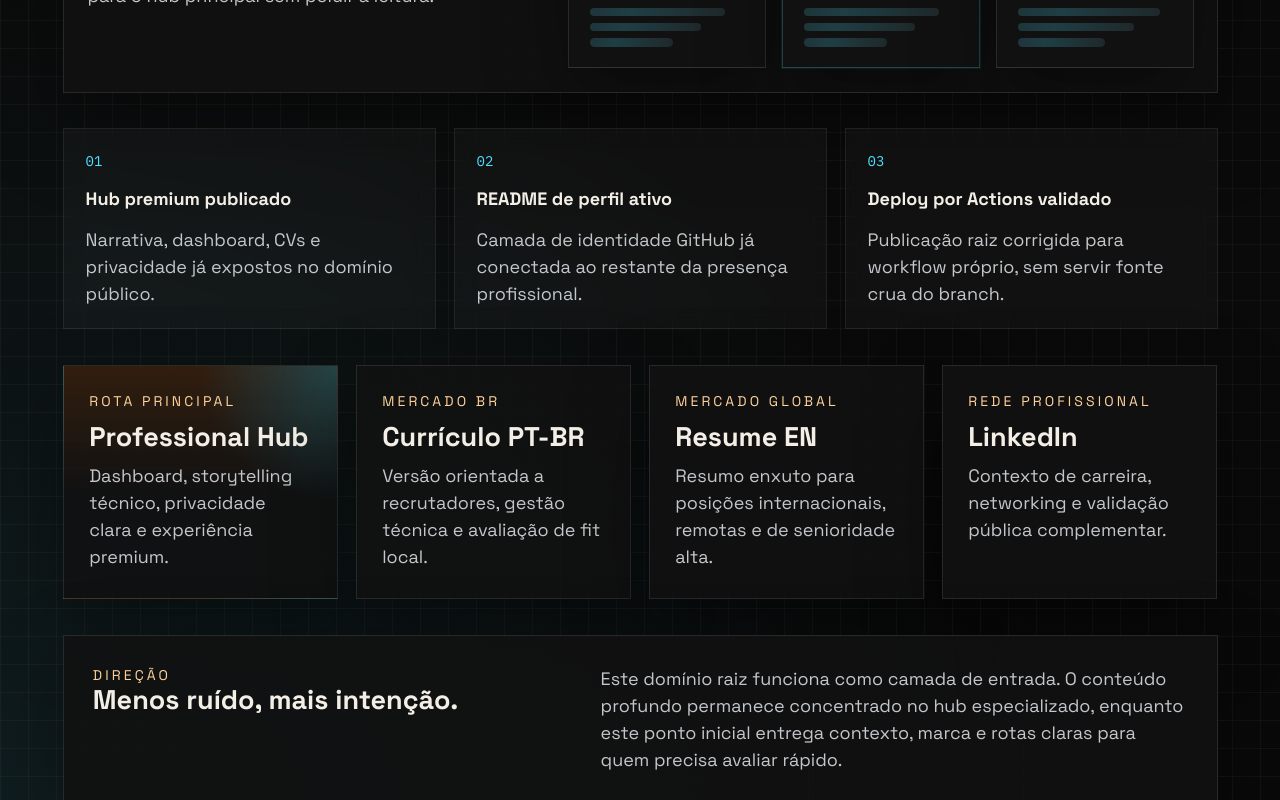
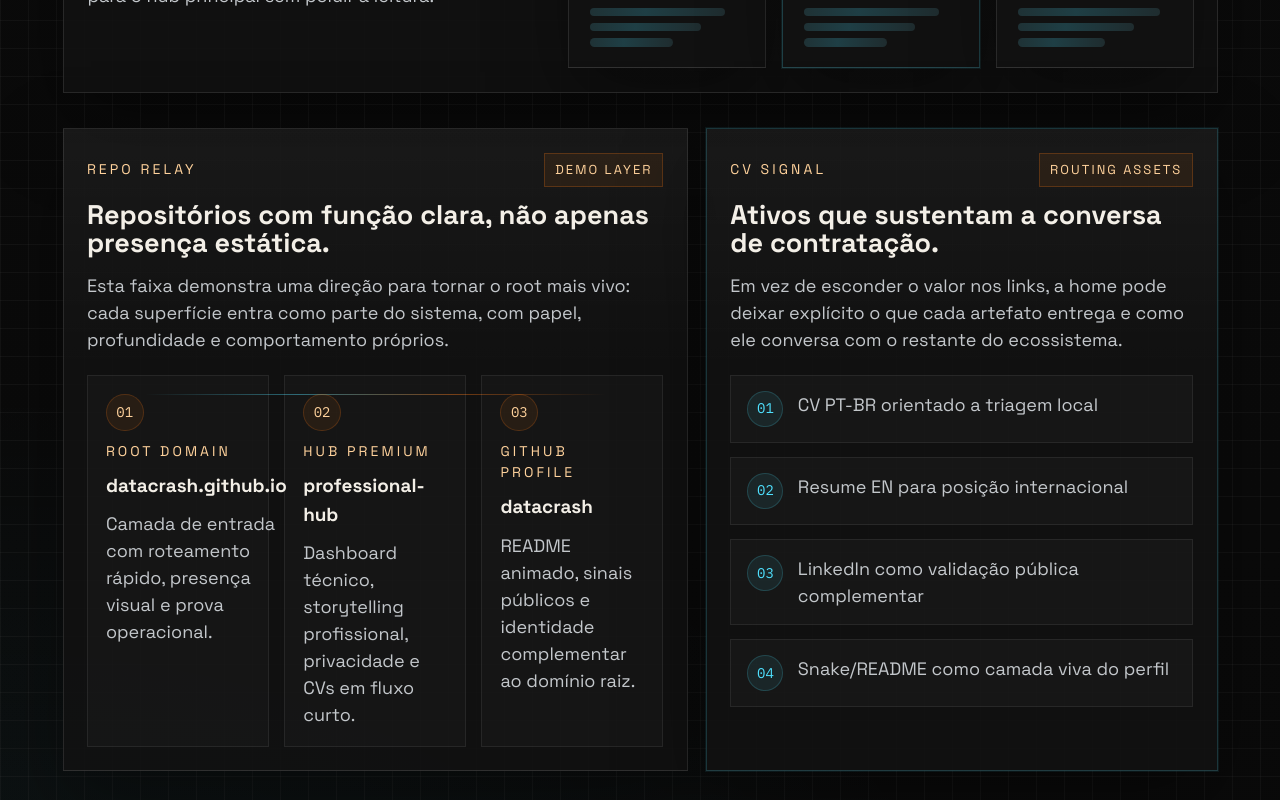
Before and after one commit to DataCrash/datacrash.github.io, a React (Vite) app: page / in a window 1280 px wide. Shown: the part 1660-2460 px from the top of the page. Built offline with nearby package versions, Linux system fonts and the light colour scheme.

Commit message:
feat: add live repo and CV signal demo

```diff
--- a/src/App.css
+++ b/src/App.css
@@ -446,6 +446,155 @@
   color: var(--text);
 }
 
+.surface-grid {
+  display: grid;
+  grid-template-columns: minmax(0, 1.1fr) minmax(0, 0.9fr);
+  gap: 1rem;
+}
+
+.surface-panel {
+  position: relative;
+  overflow: hidden;
+  padding: 1.3rem;
+  border: 1px solid var(--border);
+  background:
+    linear-gradient(180deg, rgba(255, 255, 255, 0.035), transparent 38%),
+    var(--panel);
+  box-shadow: var(--shadow);
+}
+
+.surface-panel-accent {
+  border-color: rgba(79, 225, 255, 0.18);
+  box-shadow:
+    0 0 0 1px rgba(79, 225, 255, 0.07),
+    var(--shadow);
+}
+
+.surface-panel::after {
+  content: "";
+  position: absolute;
+  inset: 0;
+  background: radial-gradient(
+    circle 18rem at var(--mx) var(--my),
+    rgba(79, 225, 255, 0.1),
+    transparent 48%
+  );
+  opacity: 0;
+  transition: opacity 220ms ease;
+  pointer-events: none;
+}
+
+.surface-panel:hover::after {
+  opacity: 1;
+}
+
+.surface-panel-head {
+  display: flex;
+  align-items: center;
+  justify-content: space-between;
+  gap: 0.75rem;
+  margin-bottom: 0.8rem;
+}
+
+.surface-panel h2 {
+  margin-bottom: 0.8rem;
+}
+
+.relay-lane {
+  position: relative;
+  display: grid;
+  grid-template-columns: repeat(3, minmax(0, 1fr));
+  gap: 0.85rem;
+  margin-top: 1.2rem;
+}
+
+.relay-lane::before {
+  content: "";
+  position: absolute;
+  top: 1.1rem;
+  left: 10%;
+  right: 10%;
+  height: 1px;
+  background: linear-gradient(
+    90deg,
+    transparent,
+    rgba(79, 225, 255, 0.42),
+    rgba(255, 122, 24, 0.42),
+    transparent
+  );
+}
+
+.relay-card {
+  position: relative;
+  z-index: 1;
+  display: grid;
+  align-content: start;
+  gap: 0.55rem;
+  min-height: 12.5rem;
+  padding: 1rem;
+  text-decoration: none;
+  color: inherit;
+  border: 1px solid var(--border-soft);
+  background: rgba(255, 255, 255, 0.025);
+  transition:
+    transform 0.18s ease,
+    border-color 0.18s ease,
+    background 0.18s ease;
+}
+
+.relay-card:hover {
+  transform: translateY(-3px);
+  border-color: rgba(79, 225, 255, 0.25);
+}
+
+.relay-index {
+  display: inline-flex;
+  align-items: center;
+  justify-content: center;
+  width: 2.1rem;
+  height: 2.1rem;
+  border-radius: 999px;
+  border: 1px solid rgba(255, 122, 24, 0.2);
+  background: rgba(255, 122, 24, 0.08);
+  color: var(--accent-strong);
+  font-family: var(--mono);
+  font-size: 0.78rem;
+}
+
+.relay-card strong {
+  font-size: 1.05rem;
+}
+
+.artifact-list {
+  display: grid;
+  gap: 0.75rem;
+  margin-top: 1.2rem;
+}
+
+.artifact-item {
+  display: grid;
+  grid-template-columns: auto 1fr;
+  gap: 0.8rem;
+  align-items: start;
+  padding: 0.85rem 0.9rem;
+  border: 1px solid var(--border-soft);
+  background: rgba(255, 255, 255, 0.025);
+}
+
+.artifact-bullet {
+  display: inline-flex;
+  align-items: center;
+  justify-content: center;
+  min-width: 2rem;
+  height: 2rem;
+  border-radius: 999px;
+  border: 1px solid rgba(79, 225, 255, 0.18);
+  background: rgba(79, 225, 255, 0.08);
+  color: var(--accent-cool);
+  font-family: var(--mono);
+  font-size: 0.78rem;
+}
+
 .assembly-map {
   display: grid;
   grid-template-columns: minmax(0, 0.85fr) minmax(0, 1.15fr);
@@ -644,6 +793,7 @@
 @media (max-width: 980px) {
   .hero-grid,
   .assembly-map,
+  .surface-grid,
   .manifesto,
   .routes,
   .proof-strip,
@@ -657,11 +807,20 @@
   }
 
   .assembly-map,
+  .surface-grid,
   .assembly-lane {
     grid-template-columns: 1fr;
   }
 
   .assembly-lane::before {
+    display: none;
+  }
+
+  .relay-lane {
+    grid-template-columns: 1fr;
+  }
+
+  .relay-lane::before {
     display: none;
   }
 }
@@ -683,7 +842,9 @@
   .hero-metrics,
   .signal-cluster,
   .assembly-map,
+  .surface-grid,
   .assembly-lane,
+  .relay-lane,
   .proof-strip,
   .routes,
   .manifesto {
--- a/src/App.tsx
+++ b/src/App.tsx
@@ -1,5 +1,39 @@
 import { useEffect, useRef } from "react";
 import "./App.css";
+
+const repositorySignals = [
+  {
+    index: "01",
+    label: "Root domain",
+    title: "datacrash.github.io",
+    description:
+      "Camada de entrada com roteamento rápido, presença visual e prova operacional.",
+    href: "https://datacrash.github.io/",
+  },
+  {
+    index: "02",
+    label: "Hub premium",
+    title: "professional-hub",
+    description:
+      "Dashboard técnico, storytelling profissional, privacidade e CVs em fluxo curto.",
+    href: "https://datacrash.github.io/professional-hub/",
+  },
+  {
+    index: "03",
+    label: "GitHub profile",
+    title: "datacrash",
+    description:
+      "README animado, sinais públicos e identidade complementar ao domínio raiz.",
+    href: "https://github.com/DataCrash/datacrash",
+  },
+];
+
+const signalArtifacts = [
+  "CV PT-BR orientado a triagem local",
+  "Resume EN para posição internacional",
+  "LinkedIn como validação pública complementar",
+  "Snake/README como camada viva do perfil",
+];
 
 function App() {
   const shellRef = useRef<HTMLElement | null>(null);
@@ -17,7 +51,7 @@ function App() {
       const y = event.clientY - bounds.top;
       const percentX = (x / bounds.width) * 100;
       const percentY = (y / bounds.height) * 100;
-      const tiltY = ((x / bounds.width) - 0.5) * 8;
+      const tiltY = (x / bounds.width - 0.5) * 8;
       const tiltX = (0.5 - y / bounds.height) * 6;
 
       shell.style.setProperty("--mx", `${percentX}%`);
@@ -183,7 +217,9 @@ function App() {
               <span className="feed-index">01</span>
               <div>
                 <strong>Root gateway</strong>
-                <p>Primeira leitura visual, prova operacional e rotas curtas.</p>
+                <p>
+                  Primeira leitura visual, prova operacional e rotas curtas.
+                </p>
               </div>
             </article>
 
@@ -191,7 +227,9 @@ function App() {
               <span className="feed-index">02</span>
               <div>
                 <strong>Professional hub</strong>
-                <p>Dashboard técnico, narrativa profissional e privacidade clara.</p>
+                <p>
+                  Dashboard técnico, narrativa profissional e privacidade clara.
+                </p>
               </div>
             </article>
 
@@ -199,7 +237,9 @@ function App() {
               <span className="feed-index">03</span>
               <div>
                 <strong>CV + GitHub profile</strong>
-                <p>Currículos, validação pública e ativos de confiança técnica.</p>
+                <p>
+                  Currículos, validação pública e ativos de confiança técnica.
+                </p>
               </div>
             </article>
           </div>
@@ -209,7 +249,9 @@ function App() {
       <section className="assembly-map" aria-label="Interface em formação">
         <div className="assembly-copy">
           <p className="eyebrow">Interface em formação</p>
-          <h2>Uma navegação com cara de sistema vivo, não de vitrine estática.</h2>
+          <h2>
+            Uma navegação com cara de sistema vivo, não de vitrine estática.
+          </h2>
           <p>
             O domínio raiz passa a se comportar como um roteador de sinal: cada
             bloco responde ao movimento, reforça contexto e prepara a transição
@@ -221,7 +263,10 @@ function App() {
           <article className="assembly-node">
             <span className="assembly-step">01</span>
             <h3>Entrada</h3>
-            <p>GitHub, LinkedIn e referências convergem para um ponto inicial comum.</p>
+            <p>
+              GitHub, LinkedIn e referências convergem para um ponto inicial
+              comum.
+            </p>
             <div className="ghost-lines" aria-hidden="true">
               <span />
               <span />
@@ -232,7 +277,10 @@ function App() {
           <article className="assembly-node assembly-node-accent">
             <span className="assembly-step">02</span>
             <h3>Leitura de sinal</h3>
-            <p>Headline, provas operacionais e rotas-chave aparecem antes do excesso.</p>
+            <p>
+              Headline, provas operacionais e rotas-chave aparecem antes do
+              excesso.
+            </p>
             <div className="ghost-lines" aria-hidden="true">
               <span />
               <span />
@@ -243,13 +291,73 @@ function App() {
           <article className="assembly-node">
             <span className="assembly-step">03</span>
             <h3>Aprofundamento</h3>
-            <p>O tráfego é empurrado para CVs, dashboard e ativos de confiança técnica.</p>
+            <p>
+              O tráfego é empurrado para CVs, dashboard e ativos de confiança
+              técnica.
+            </p>
             <div className="ghost-lines" aria-hidden="true">
               <span />
               <span />
               <span />
             </div>
           </article>
+        </div>
+      </section>
+
+      <section
+        className="surface-grid"
+        aria-label="Sinais vivos do ecossistema"
+      >
+        <div className="surface-panel">
+          <div className="surface-panel-head">
+            <p className="eyebrow">Repo Relay</p>
+            <span className="feed-badge">Demo layer</span>
+          </div>
+          <h2>Repositórios com função clara, não apenas presença estática.</h2>
+          <p>
+            Esta faixa demonstra uma direção para tornar o root mais vivo: cada
+            superfície entra como parte do sistema, com papel, profundidade e
+            comportamento próprios.
+          </p>
+
+          <div className="relay-lane">
+            {repositorySignals.map((signal) => (
+              <a
+                key={signal.title}
+                className="relay-card"
+                href={signal.href}
+                target="_blank"
+                rel="noreferrer"
+              >
+                <span className="relay-index">{signal.index}</span>
+                <span className="route-kicker">{signal.label}</span>
+                <strong>{signal.title}</strong>
+                <p>{signal.description}</p>
+              </a>
+            ))}
+          </div>
+        </div>
+
+        <div className="surface-panel surface-panel-accent">
+          <div className="surface-panel-head">
+            <p className="eyebrow">CV Signal</p>
+            <span className="feed-badge">Routing assets</span>
+          </div>
+          <h2>Ativos que sustentam a conversa de contratação.</h2>
+          <p>
+            Em vez de esconder o valor nos links, a home pode deixar explícito o
+            que cada artefato entrega e como ele conversa com o restante do
+            ecossistema.
+          </p>
+
+          <div className="artifact-list" aria-label="Ativos principais">
+            {signalArtifacts.map((artifact, index) => (
+              <article key={artifact} className="artifact-item">
+                <span className="artifact-bullet">0{index + 1}</span>
+                <p>{artifact}</p>
+              </article>
+            ))}
+          </div>
         </div>
       </section>
 
```
